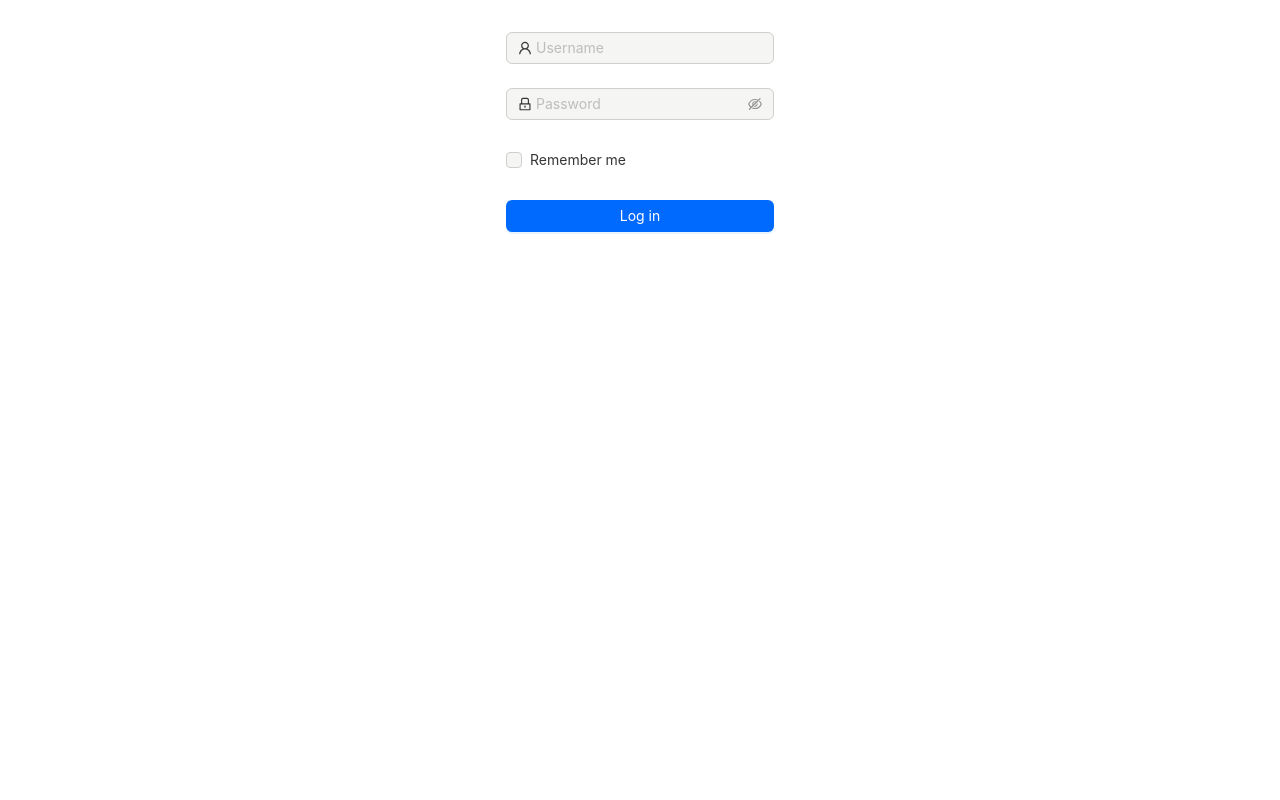
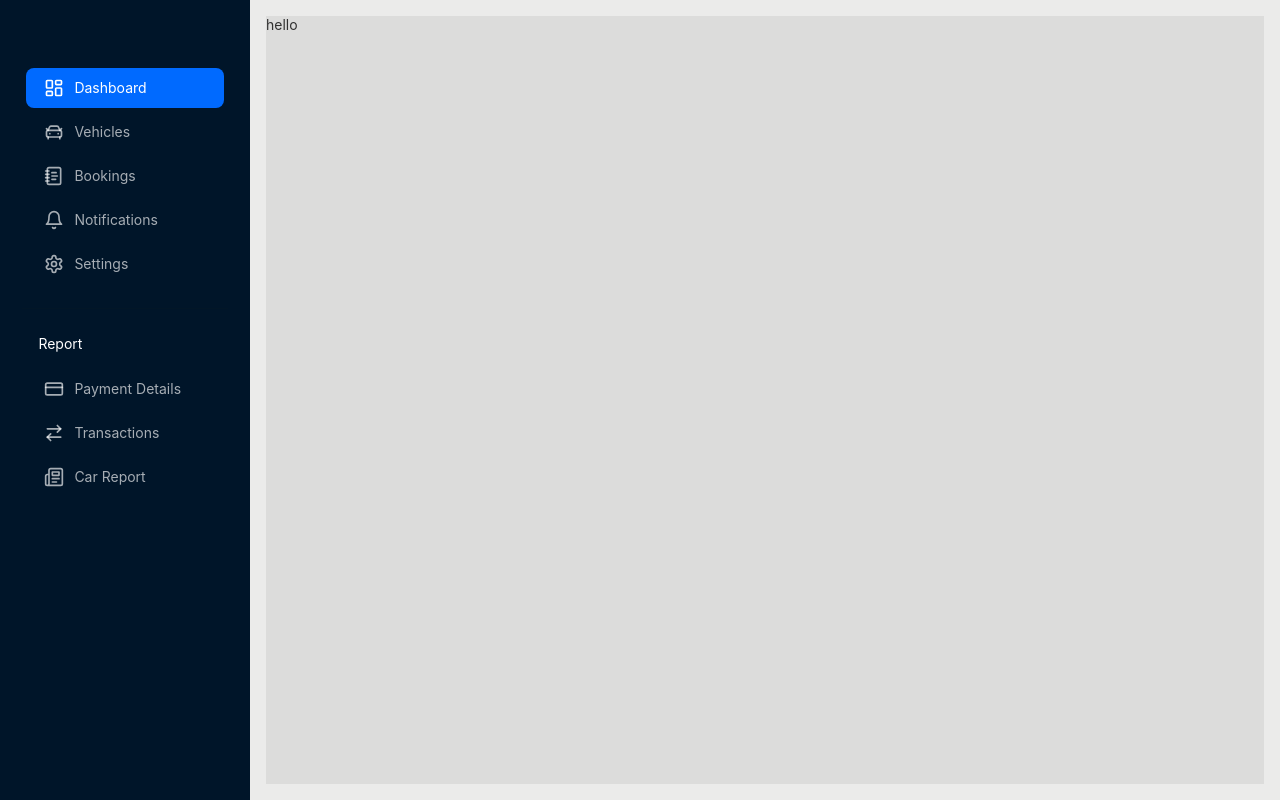
Before and after one commit to RentalKS/orion-web, a React (Vite) app: page / in a window 1280 px wide. Built offline with nearby package versions, Linux system fonts and the light colour scheme.

Commit message:
Add layout to root component

```diff
--- a/src/app/router.tsx
+++ b/src/app/router.tsx
@@ -7,6 +7,13 @@ import { AppRoot } from "./routes/app/root";
 // eslint-disable-next-line @typescript-eslint/no-unused-vars, react-refresh/only-export-components
 export const createAppRouter = (queryClient: QueryClient) =>
     createBrowserRouter([
+        {
+            path: '',
+            lazy: async () => {
+                const { AppRoot } = await import('./routes/app/root');
+                return { Component: AppRoot };
+            },
+        },
         {
             path: '',
             lazy: async () => {
--- a/src/app/routes/app/root.tsx
+++ b/src/app/routes/app/root.tsx
@@ -1,6 +1,7 @@
 import { Suspense } from 'react';
 import { ErrorBoundary } from 'react-error-boundary';
-import { Outlet, useLocation } from 'react-router-dom';
+import { useLocation } from 'react-router-dom';
+import MainLayout from '../../../components/layout/main-layout';
 
 
 export const AppRoot = () => {
@@ -17,7 +18,7 @@ export const AppRoot = () => {
                 key={location.pathname}
                 fallback={<div>Something went wrong!</div>}
             >
-                <Outlet />
+                <MainLayout contentChildren={<div>hello</div>} />
             </ErrorBoundary>
         </Suspense>
     );
```
